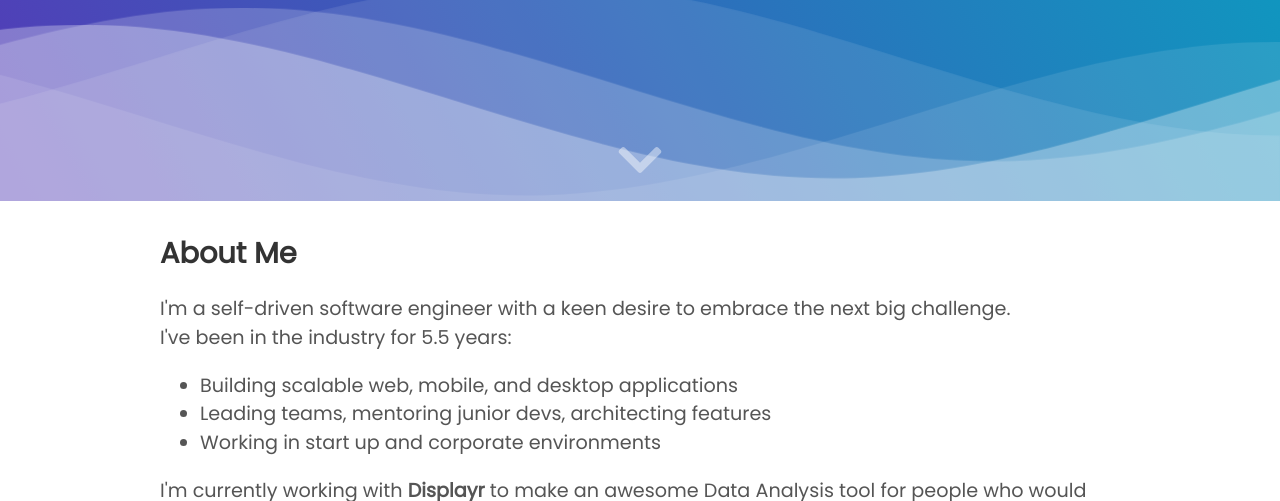
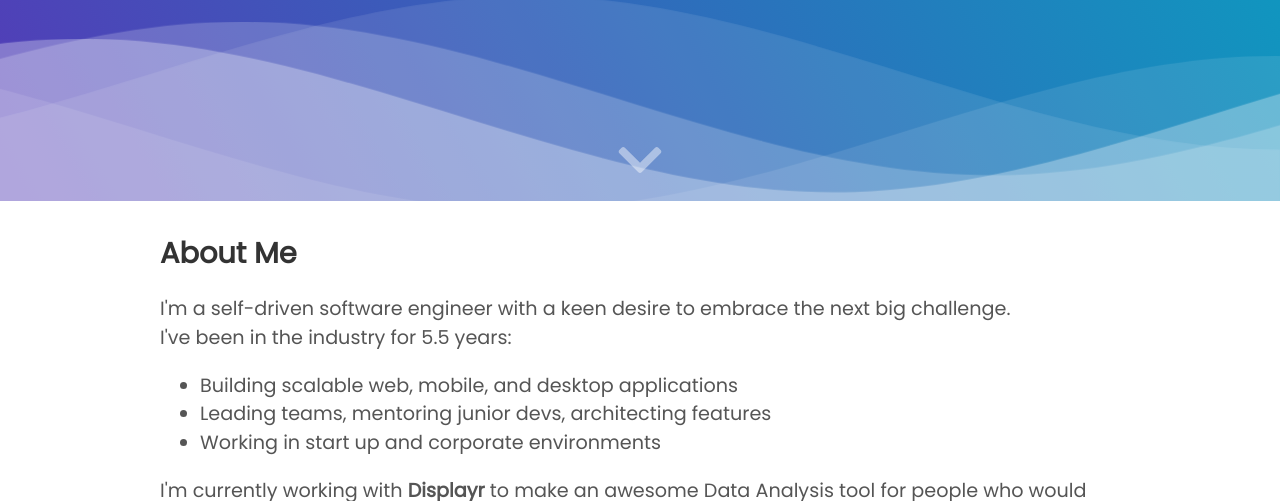
Before and after one commit to jeff-shen-dev/cv, a website built with webpack: page src/public/index.html in a window 1280 px wide. Shown: the part 599-1100 px from the top of the page. Built offline with nearby package versions, Linux system fonts and the light colour scheme.

Commit message:
update cv

```diff
--- a/src/public/index.html
+++ b/src/public/index.html
@@ -5,7 +5,7 @@
     <meta name="viewport" content="width=device-width, initial-scale=1">
     <title>Jeffrey Shen | Software Engineer</title>
     <link rel="manifest" href="/site.webmanifest">
-    <link rel="icon" href="/favicon.ico">
+    <link rel="shortcut icon" href="/favicon.ico">
     <link rel="apple-touch-icon" sizes="76x76" href="img/apple-touch-icon.png">
   </head>
 
--- a/src/styles/cv.scss
+++ b/src/styles/cv.scss
@@ -151,7 +151,7 @@ $body-font: 'Poppins';
 .waves-container {
   width: 100%;
   position: absolute;
-  bottom: -10px;
+  bottom: -3vh;
 }
 
 body {
```
Also changed, not shown: 1 other file.
